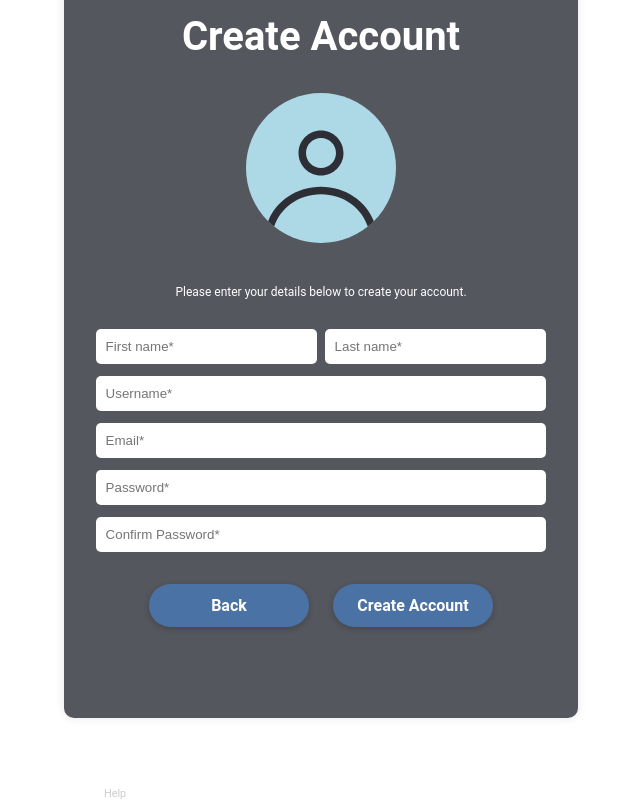
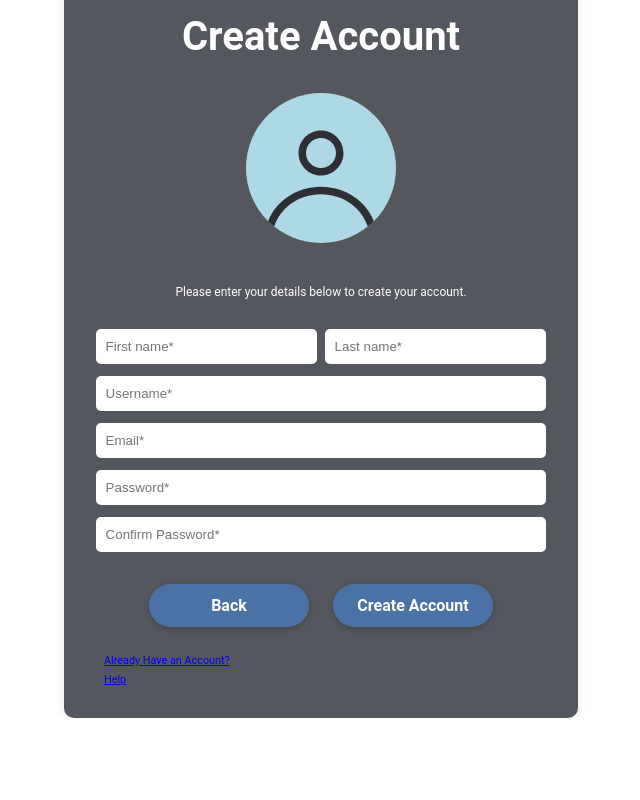
Before and after one commit to Cag1710/UON-Community-Marketplace, a React (Vite) app in the folder front-end/: page /create-account in a window 1280 px wide. Shown: the part 258-1058 px from the top of the page, without its empty margins (319-959 px from the left). After the commit the page ends 976 px from the top, so only its background shows below. Built offline with nearby package versions, Linux system fonts and the light colour scheme; no server answers.

Commit message:
Routed some links to their appropriate spots

```diff
--- a/front-end/src/App.css
+++ b/front-end/src/App.css
@@ -1,7 +1,7 @@
 /* --- Create Account, Login Account, Forgot Password Page Styles --- */
 
 .account-container {
-  height: 880px;
+  height: auto;
   width: 450px;
   margin: 32px auto; /* 2rem → 32px */
   padding: 32px;      /* 2rem → 32px */
@@ -96,14 +96,14 @@ input {
   align-items: flex-start;
   flex-direction: column;
   gap: 4px;
-  margin-top: 160px;
+  margin-top: 12px;
   padding: 0 8px;
   font-size: 13px;
   color: #ccc;
+  justify-content: left;
   font-family: 'Roboto', sans-serif;
 }
 
-/* Optional: add hover effect if these are links */
 .forgot-text:hover,
 .help-text:hover {
   text-decoration: underline;
--- a/front-end/src/pages/CreateAccountPage.jsx
+++ b/front-end/src/pages/CreateAccountPage.jsx
@@ -66,11 +66,11 @@ export default function CreateAccountPage() {
             <Link to='/'><button type="button" className="form-button">Back</button></Link>
             <button type="submit" className="form-button">Create Account</button>
           </div>
+          <div className="form-footer">
+            <Link to='/login'><small className="account-text">Already Have an Account?</small></Link>
+            <Link to='/faq'><small className="help-text">Help</small></Link>
+          </div>
         </form>
-
-        <div className="form-footer">
-          <small className="help-text">Help</small>
-        </div>
       </div>
     </>
   );
--- a/front-end/src/pages/LoginPage.jsx
+++ b/front-end/src/pages/LoginPage.jsx
@@ -54,7 +54,7 @@ export default function LoginPage() {
 
                 <div className="form-footer">
                     <Link to='/forgot-password'><small className="forgot-text">Forgot Password?</small></Link>
-                    <small className="help-text">Help</small>
+                    <Link to='/faq'><small className="help-text">Help</small></Link>
                 </div>
             </div>
         </>
```
